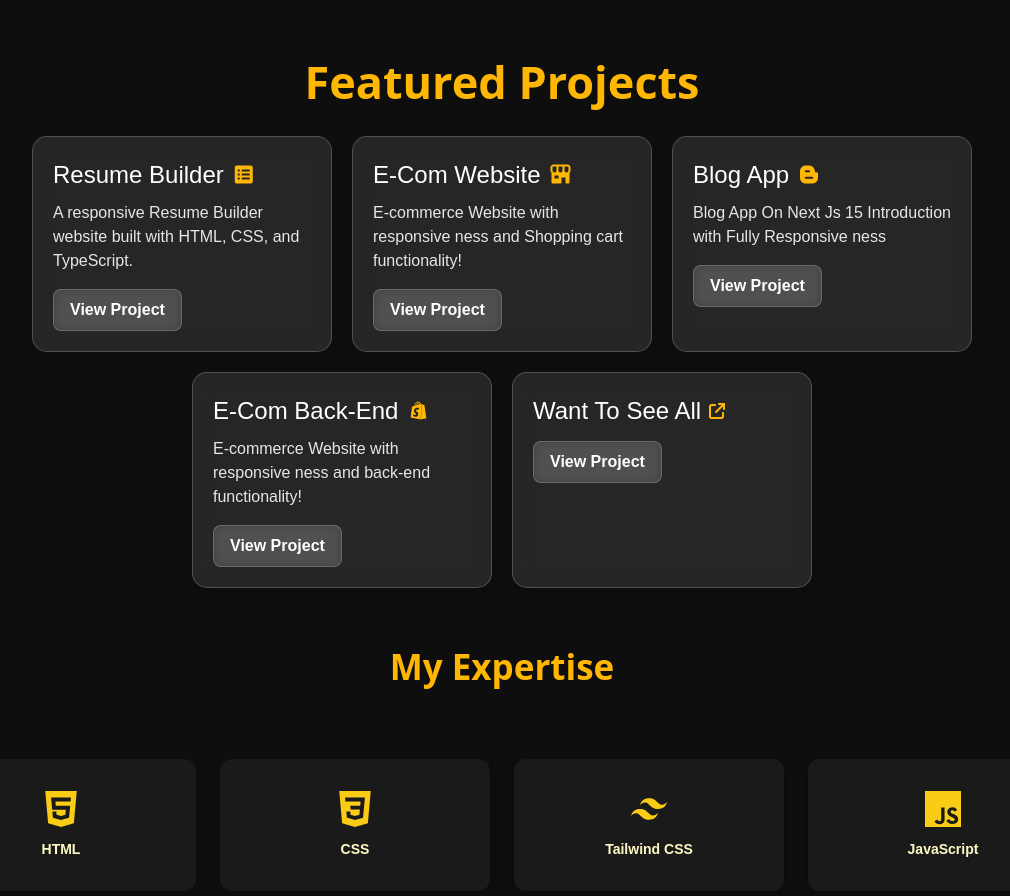
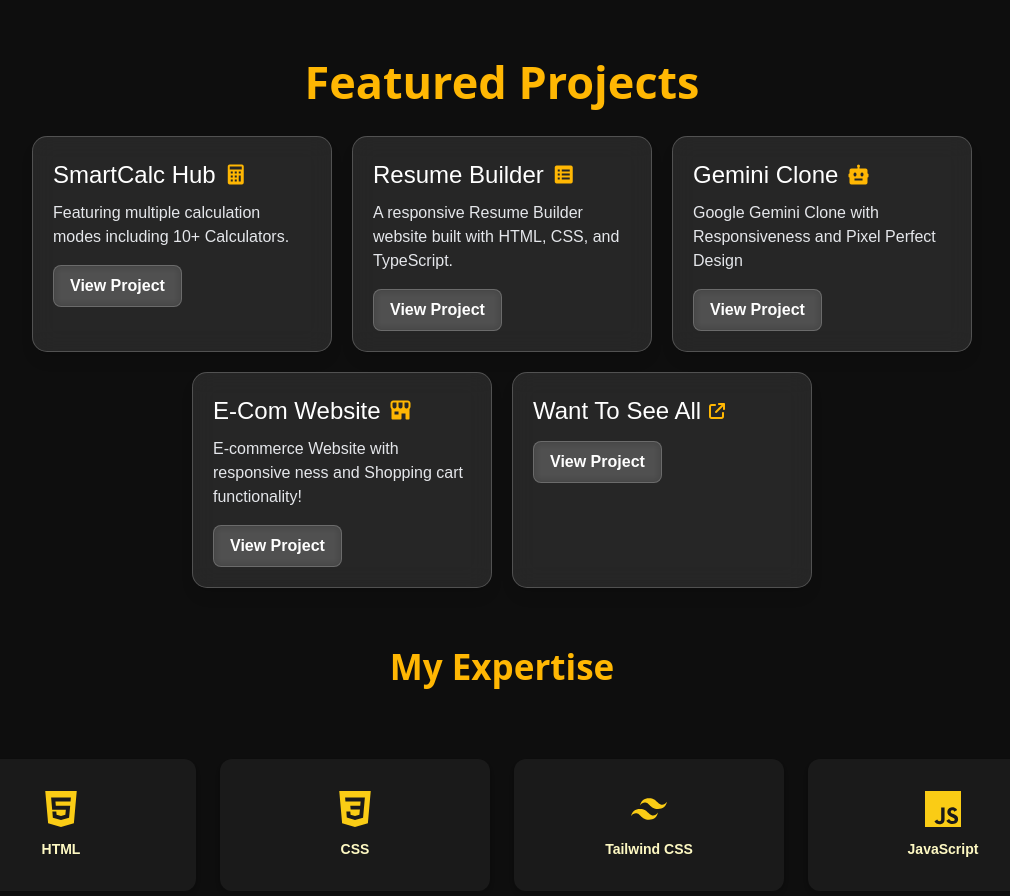
Before and after one commit to MuhammadSamad30/Portfolio-Tailwind-css, a Next.js app: page / in a window 1280 px wide. Shown: the part 1040-1936 px from the top of the page, without its empty margins (138-1148 px from the left). Built offline with nearby package versions, Linux system fonts and the light colour scheme.

Commit message:
Tailwind-Portfolio

```diff
--- a/components/Project.tsx
+++ b/components/Project.tsx
@@ -3,6 +3,13 @@ import Link from "next/link";
 import { FaArrowUpRightFromSquare } from "react-icons/fa6";
 
 const projectData = [
+  {
+    title: "SmartCalc Hub",
+    description:
+      "Featuring multiple calculation modes including 10+ Calculators.",
+    link: "https://smartcalc-hub.vercel.app/",
+    icon: "bx bxs-calculator",
+  },
   {
     title: "Resume Builder",
     icon: "bx bxs-spreadsheet",
@@ -10,23 +17,16 @@ const projectData = [
     link: "https://shareable-resume-builder-by-samad.vercel.app/"
   },
   {
+    title: "Gemini Clone",
+    icon: "bx bxs-bot",
+    description: "Google Gemini Clone with Responsiveness and Pixel Perfect Design",
+    link: "https://google-gemini-clone-by-samad.vercel.app/"
+  },
+  {
     title: "E-Com Website",
     icon: "bx bxs-store-alt",
     description: "E-commerce Website with responsive ness and Shopping cart functionality!",
     link: "https://e-commerce-website-by-samad.vercel.app/"
-  },
-  {
-    title: "Blog App",
-    icon: "bx bxl-blogger",
-    description: "Blog App On Next Js 15 Introduction with Fully Responsive ness",
-    link: "https://basic-blog-app-by-samad.vercel.app/"
-  },
-  {
-    title: "E-Com Back-End",
-    description:
-      "E-commerce Website with responsive ness and back-end functionality!",
-    link: "https://e-commerce-back-end-hackathon-by-samad.vercel.app/",
-    icon: "bx bxl-shopify",
   },
 ];
 
--- a/components/ProjectsAll.tsx
+++ b/components/ProjectsAll.tsx
@@ -36,15 +36,23 @@ const ProjectsAll = () => {
         },
         {
           title: "Currency Converter",
-          description: "A simple Currency Converter app built using JavaScript.",
+          description:
+            "A simple Currency Converter app built using JavaScript.",
           link: "https://muhammad-samad-currency-convertor.vercel.app/",
           icon: "bxl-bitcoin",
-        }
+        },
       ],
     },
     nextjs: {
       title: "Next.js Projects",
       projects: [
+        {
+          title: "SmartCalc Hub",
+          description:
+            "Featuring multiple calculation modes including 10+ Calculators.",
+          link: "https://smartcalc-hub.vercel.app/",
+          icon: "bx bxs-calculator",
+        },
         {
           title: "E-Com Website",
           description:
@@ -79,7 +87,7 @@ const ProjectsAll = () => {
             "Ball jumping Game like Offline Chrome Dino Game Using NextJs and Tailwind CSS",
           link: "https://dino-clone-game-by-samad.vercel.app/",
           icon: "bx bxs-basketball",
-        }
+        },
       ],
     },
     python: {
@@ -125,7 +133,7 @@ const ProjectsAll = () => {
           description:
             "A powerful translator agent that can translate text between multiple languages.",
           link: "https://translator-agent-by-samad.streamlit.app/",
-          icon: <MdTranslate/>,
+          icon: <MdTranslate />,
         },
         {
           title: "Multi Mode ChatBot",
@@ -139,7 +147,7 @@ const ProjectsAll = () => {
           description: "Download videos from various platforms with ease.",
           link: "https://video-downloader-by-samad.streamlit.app/",
           icon: "bx bxs-video",
-  }
+        },
       ],
     },
   };
@@ -168,13 +176,21 @@ const ProjectsAll = () => {
                   <div className="p-8 flex flex-col h-full">
                     <div className="flex items-center gap-4 mb-4">
                       {typeof project.icon === "string" ? (
-                        <i className={`bx ${project.icon} text-4xl text-[#fbb703] drop-shadow-lg`} />
+                        <i
+                          className={`bx ${project.icon} text-4xl text-[#fbb703] drop-shadow-lg`}
+                        />
                       ) : (
-                        <span className="text-4xl text-[#fbb703] drop-shadow-lg">{project.icon}</span>
+                        <span className="text-4xl text-[#fbb703] drop-shadow-lg">
+                          {project.icon}
+                        </span>
                       )}
-                      <span className="text-xl font-semibold text-white">{project.title}</span>
+                      <span className="text-xl font-semibold text-white">
+                        {project.title}
+                      </span>
                     </div>
-                    <p className="text-gray-300 text-base mb-6 flex-1">{project.description}</p>
+                    <p className="text-gray-300 text-base mb-6 flex-1">
+                      {project.description}
+                    </p>
                     <a
                       href={project.link}
                       target="_blank"
```
